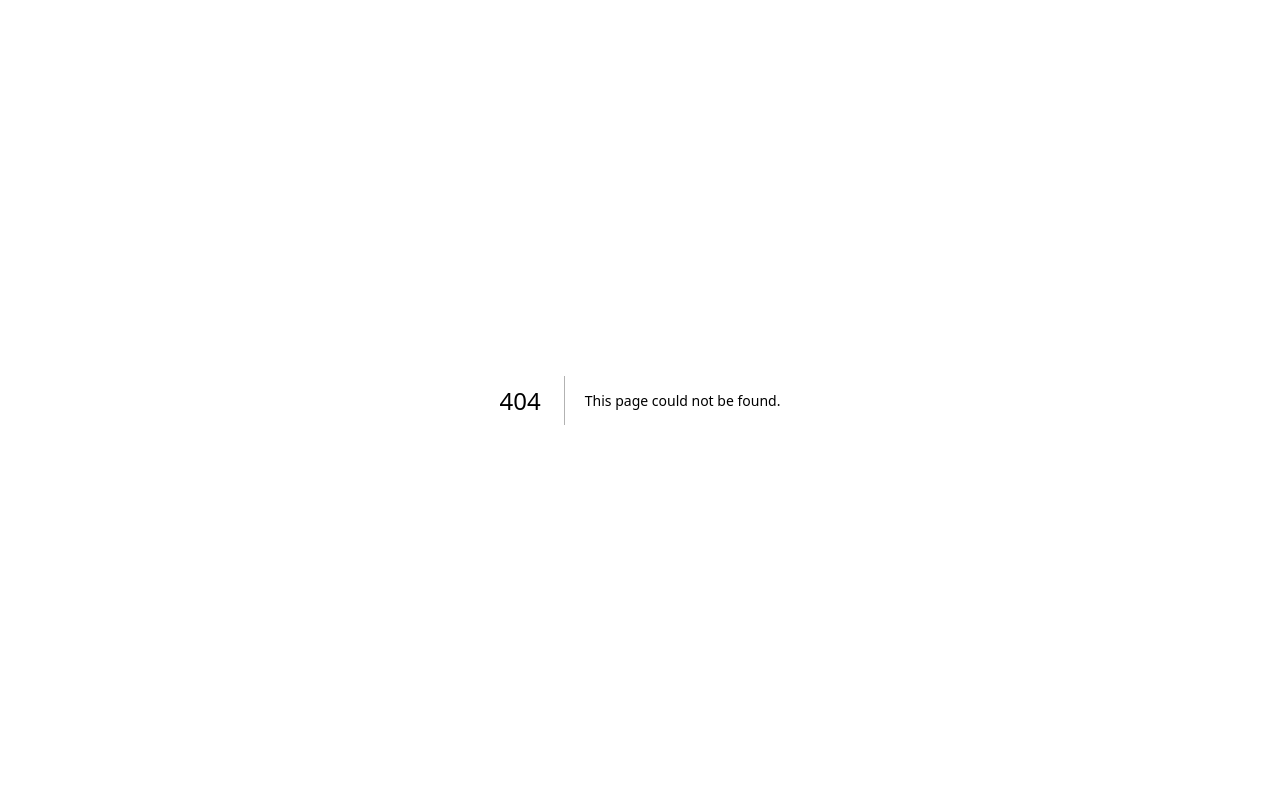
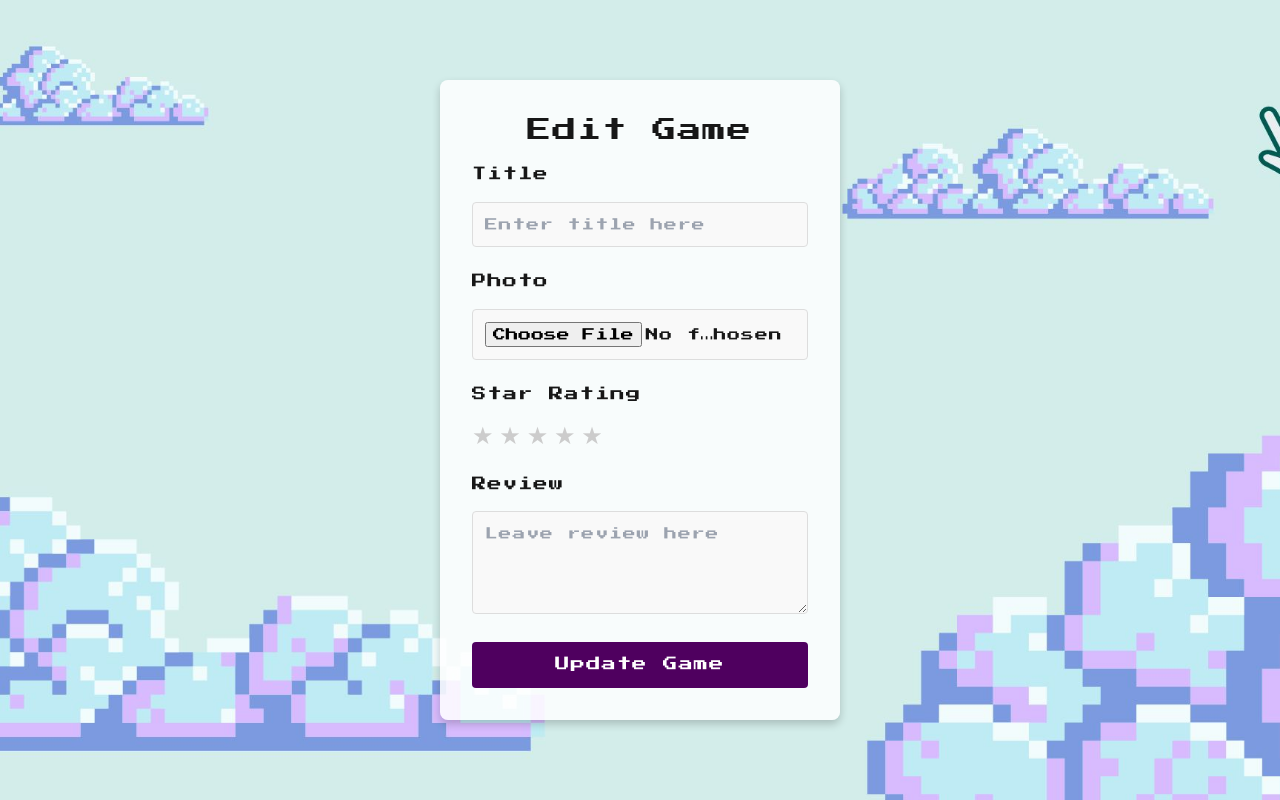
Before and after one commit to Brum-Eye/web-programming-project, a Next.js app: page /edit-game in a window 1280 px wide. Before the commit this address had no page. Built offline with nearby package versions, Linux system fonts and the light colour scheme.

Commit message:
edit game (semi-works)

```diff
--- /dev/null
+++ b/src/app/edit-game/page.tsx
@@ -0,0 +1,150 @@
+"use client";
+
+import { useState, useEffect } from "react";
+import { useSearchParams } from 'next/navigation'; // useSearchParams hook from next/navigation
+import styles from "./EditGame.module.css";
+
+export default function EditGame() {
+  const [title, setTitle] = useState<string>(""); // Ensure it starts as an empty string
+  const [rating, setRating] = useState<number>(0); // Ensure it starts as 0
+  const [review, setReview] = useState<string>(""); // Ensure it starts as an empty string
+  const [image, setImage] = useState<string | null>(null); // Ensure it starts as null
+  const [existingPhoto, setExistingPhoto] = useState<string | null>(null); // Ensure it starts as null
+  const searchParams = useSearchParams();
+  const id = searchParams ? searchParams.get("id") : null;
+
+  useEffect(() => {
+    const fetchGameData = async () => {
+      if (id) {
+        try {
+          const response = await fetch(`/api/logGame?id=${id}`);
+          if (response.ok) {
+            const game = await response.json();
+            setTitle(game.title || ""); // Ensure it's always a string
+            setRating(game.stars || 0); // Ensure it's always a number
+            setReview(game.review || ""); // Ensure it's always a string
+            setExistingPhoto(game.photo || null); // Ensure it's either string or null
+          } else {
+            alert("Game not found");
+          }
+        } catch (error) {
+          console.error("Error fetching game data:", error);
+        }
+      }
+    };
+
+    if (id) {
+      fetchGameData();
+    }
+  }, [id]);
+
+  const handleSubmit = async (e: React.FormEvent) => {
+    e.preventDefault();
+
+    const updatedGame = { title, stars: rating, review, photo: image || existingPhoto };
+    console.log("Updated game:", updatedGame);
+
+    try {
+      const response = await fetch(`/api/logGame?id=${id}`, {
+        method: "PUT",
+        headers: { "Content-Type": "application/json" },
+        body: JSON.stringify(updatedGame),
+      });
+
+      if (response.ok) {
+        alert("Game updated successfully!");
+        window.location.href = "/dashboard";
+      } else {
+        const data = await response.json();
+        alert(data.message || "Failed to update game");
+      }
+    } catch (error) {
+      console.error("Error updating game:", error);
+      alert("Error updating game");
+    }
+  };
+
+  const handleImage = (e: React.ChangeEvent<HTMLInputElement>) => {
+    const file = e.target.files?.[0];
+    if (file) {
+      setImage(URL.createObjectURL(file));
+    }
+  };
+
+  return (
+    <div className={styles.pageBackground}>
+      <div className={`${styles.logGameContainer} pixelated-text`}>
+        <h1 className={styles.title}>Edit Game</h1>
+        <form onSubmit={handleSubmit}>
+          <div className={styles.formField}>
+            <label htmlFor="title" className={styles.label}>Title</label>
+            <input
+              id="title"
+              type="text"
+              value={title || ""} // Ensure it’s always a string
+              onChange={(e) => setTitle(e.target.value)}
+              placeholder="Enter title here"
+              className={styles.inputField}
+            />
+          </div>
+
+          <div className={styles.formField}>
+            <label htmlFor="image" className={styles.label}>Photo</label>
+            <input
+              id="image"
+              type="file"
+              accept="image/*"
+              onChange={handleImage}
+              className={styles.inputField}
+            />
+          </div>
+          {image && (
+            <div className={styles.imagePreview}>
+              <img src={image} alt="Game Image" className={styles.previewImage} />
+            </div>
+          )}
+          {existingPhoto && !image && (
+            <div className={styles.imagePreview}>
+              <img src={existingPhoto} alt="Existing Game Image" className={styles.previewImage} />
+            </div>
+          )}
+
+          <div className={styles.formField}>
+            <label className={styles.label}>Star Rating</label>
+            <div className={styles.starRating}>
+              {Array.from({ length: 5 }).map((_, index) => (
+                <span
+                  key={index}
+                  onClick={() => setRating(index + 1)}
+                  style={{
+                    cursor: "pointer",
+                    fontSize: "1.5rem",
+                    color: index < rating ? "#FFD700" : "#ccc",
+                  }}
+                >
+                  ★
+                </span>
+              ))}
+            </div>
+          </div>
+
+          <div className={styles.formField}>
+            <label htmlFor="review" className={styles.label}>Review</label>
+            <textarea
+              id="review"
+              value={review || ""} // Ensure it's always a string
+              onChange={(e) => setReview(e.target.value)}
+              placeholder="Leave review here"
+              className={styles.inputField}
+              rows={4}
+            ></textarea>
+          </div>
+
+          <button type="submit" className={styles.submitButton}>
+            Update Game
+          </button>
+        </form>
+      </div>
+    </div>
+  );
+}
```
Also changed, not shown: src/app/dashboard/Dashboard.tsx (+11 -6 lines), src/app/edit-game/EditGame.tsx (deleted, +0 -106 lines).
